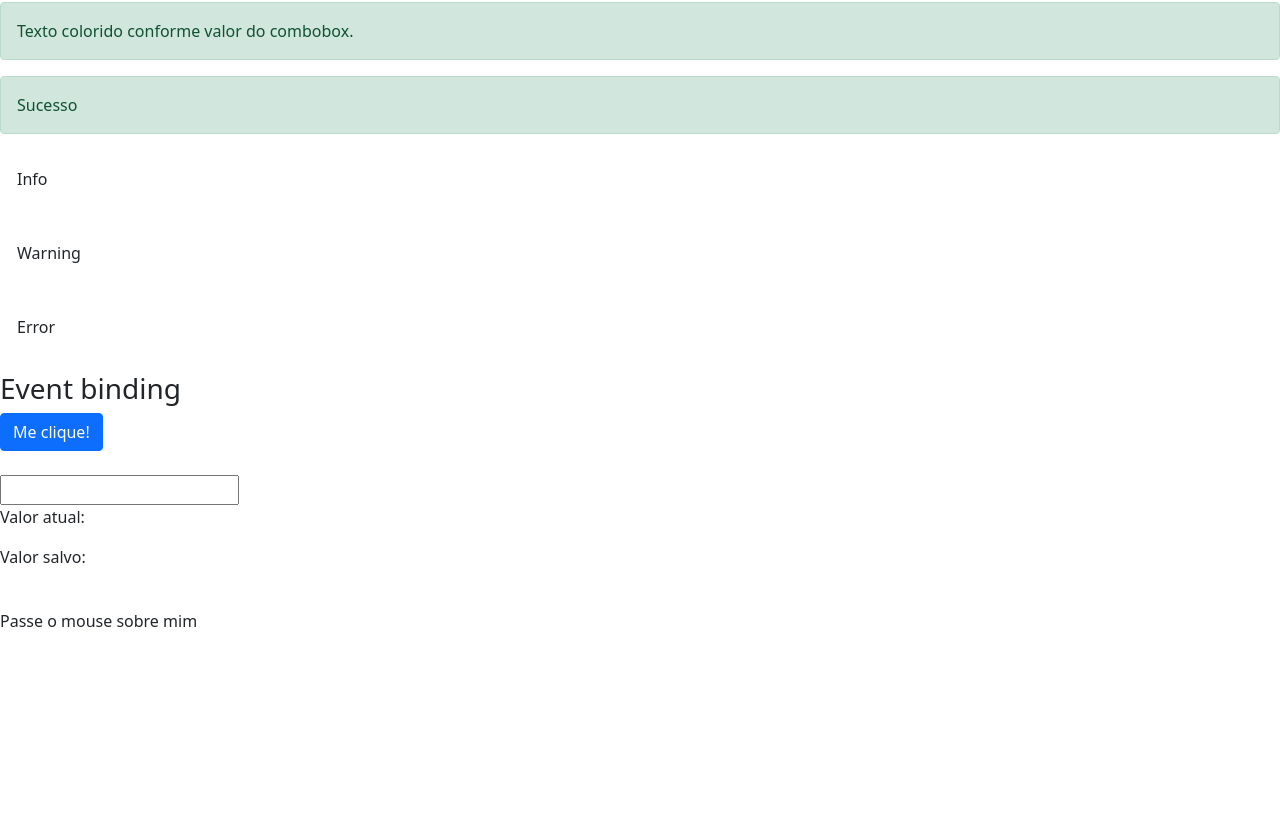
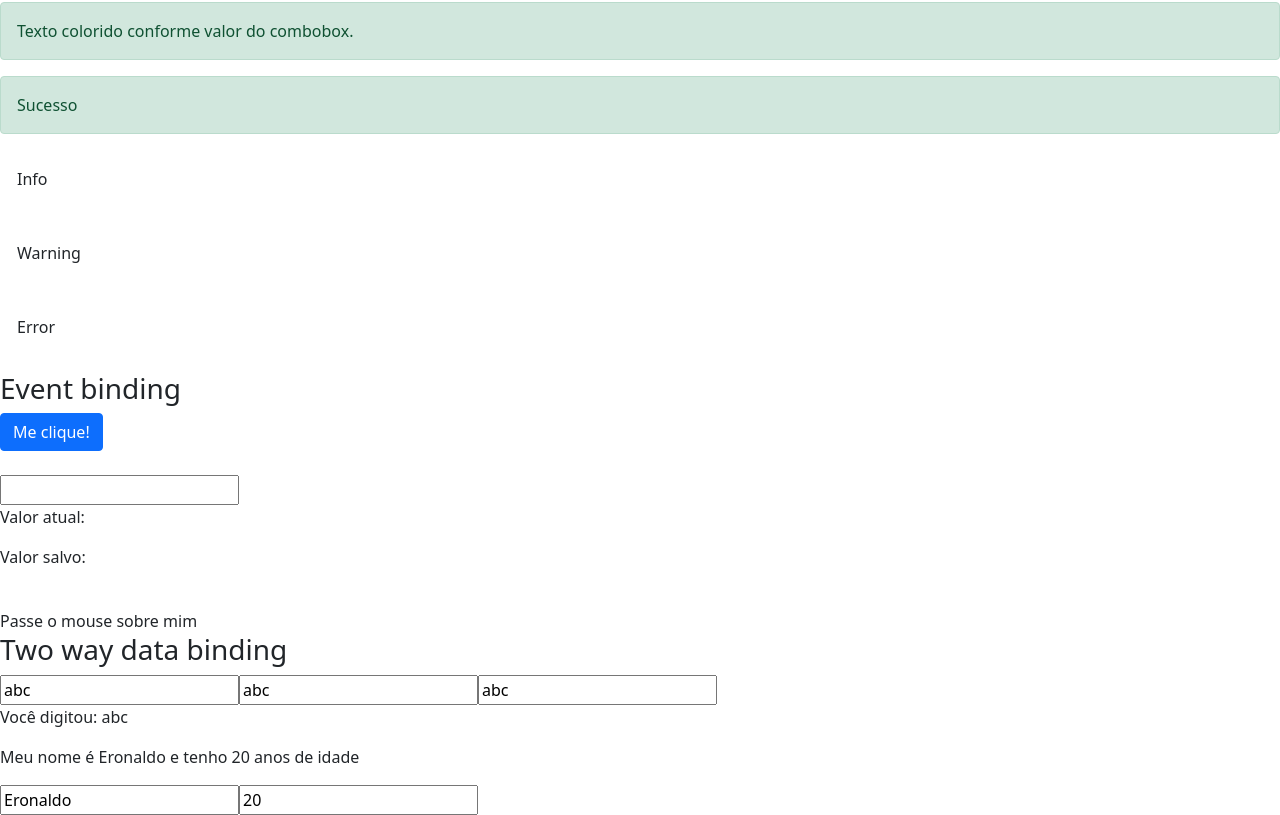
Before and after one commit to Eronheit/angular-data-binding, an Angular app: page / in a window 1280 px wide. Shown: the part 533-1348 px from the top of the page. Before the commit the page ends 1166 px from the top, so only its background shows below. Built offline with nearby package versions, Linux system fonts and the light colour scheme.

Commit message:
feat: two-way data binding

```diff
--- a/src/app/data-binding/data-binding.component.html
+++ b/src/app/data-binding/data-binding.component.html
@@ -87,3 +87,5 @@
     </div>
   </article>
 </section>
+
+<app-my-form></app-my-form>
--- /dev/null
+++ b/src/app/my-form/my-form.component.html
@@ -0,0 +1,46 @@
+<section class="two-way-binding">
+  <article>
+    <h3>Two way data binding</h3>
+
+    <div>
+      <!-- Does not work in my code -->
+      <!-- <input
+        type="text"
+        [value]="nome"
+        (input)="nome = $event.target.value"
+      /> -->
+
+      <input
+        type="text"
+        [ngModel]="nome"
+        (ngModelChange)="nome = $event"
+      />
+
+      <input
+        type="text"
+        [(ngModel)]="nome"
+      >
+
+      <input
+        type="text"
+        bindon-ngModel="nome"
+      >
+
+      <p>Você digitou: {{ nome }}</p>
+    </div>
+
+    <div>
+      <p>Meu nome é {{ pessoa.nome }} e tenho {{ pessoa.idade }} anos de idade</p>
+
+      <input
+        type="text"
+        [(ngModel)]='pessoa.nome'
+      />
+
+      <input
+        type="text"
+        [(ngModel)]='pessoa.idade'
+      />
+    </div>
+  </article>
+</section>
--- /dev/null
+++ b/src/app/my-form/my-form.component.ts
@@ -0,0 +1,22 @@
+import { Component, OnInit } from '@angular/core';
+
+@Component({
+  selector: 'app-my-form',
+  templateUrl: './my-form.component.html',
+  styleUrls: ['./my-form.component.css']
+})
+export class MyFormComponent implements OnInit {
+
+  nome: string = 'abc'
+
+  pessoa: any = {
+    nome: 'Eronaldo',
+    idade: 20
+  }
+
+  constructor() { }
+
+  ngOnInit(): void {
+  }
+
+}
```
Also changed, not shown: src/app/app.module.ts (+5 -2 lines), src/app/my-form/my-form.module.ts (added, +16 -0 lines), src/app/my-form/my-form.component.css (added), 1 other file (tests, documents, lock files or other folders).
